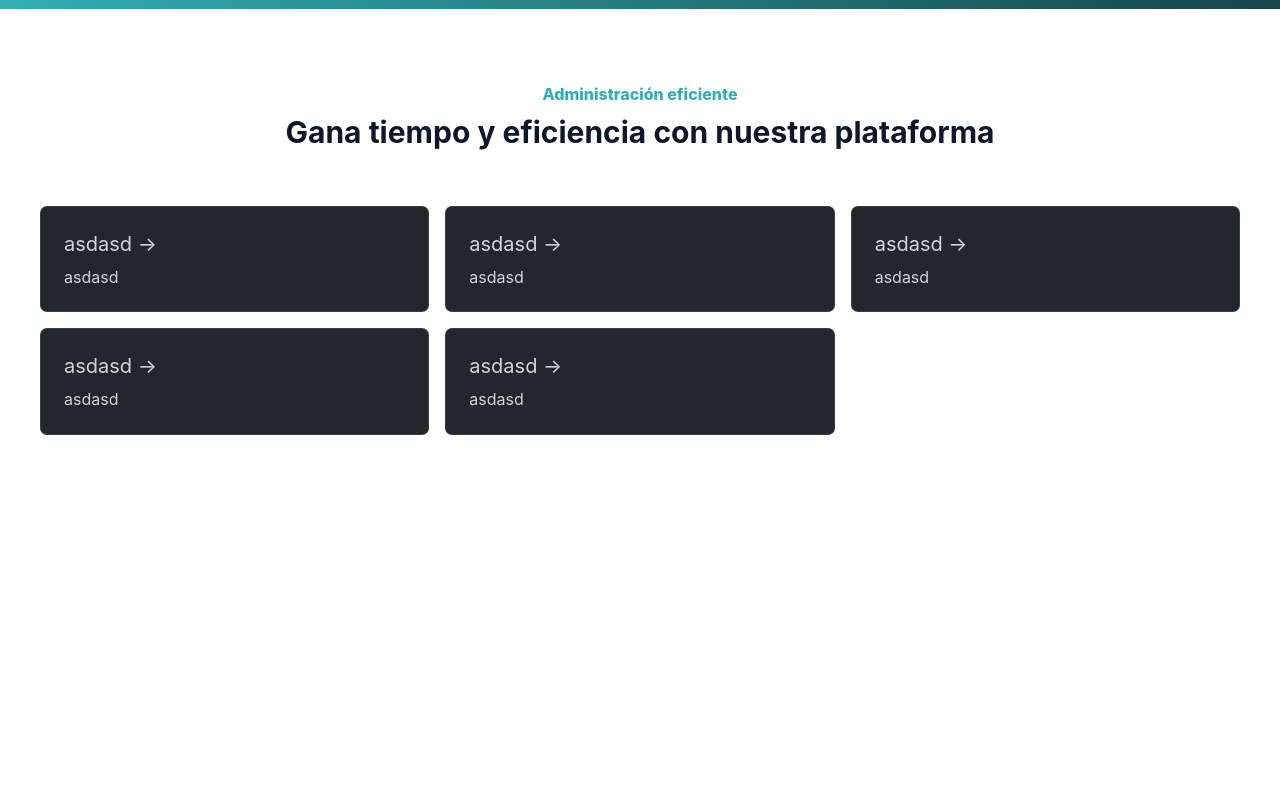
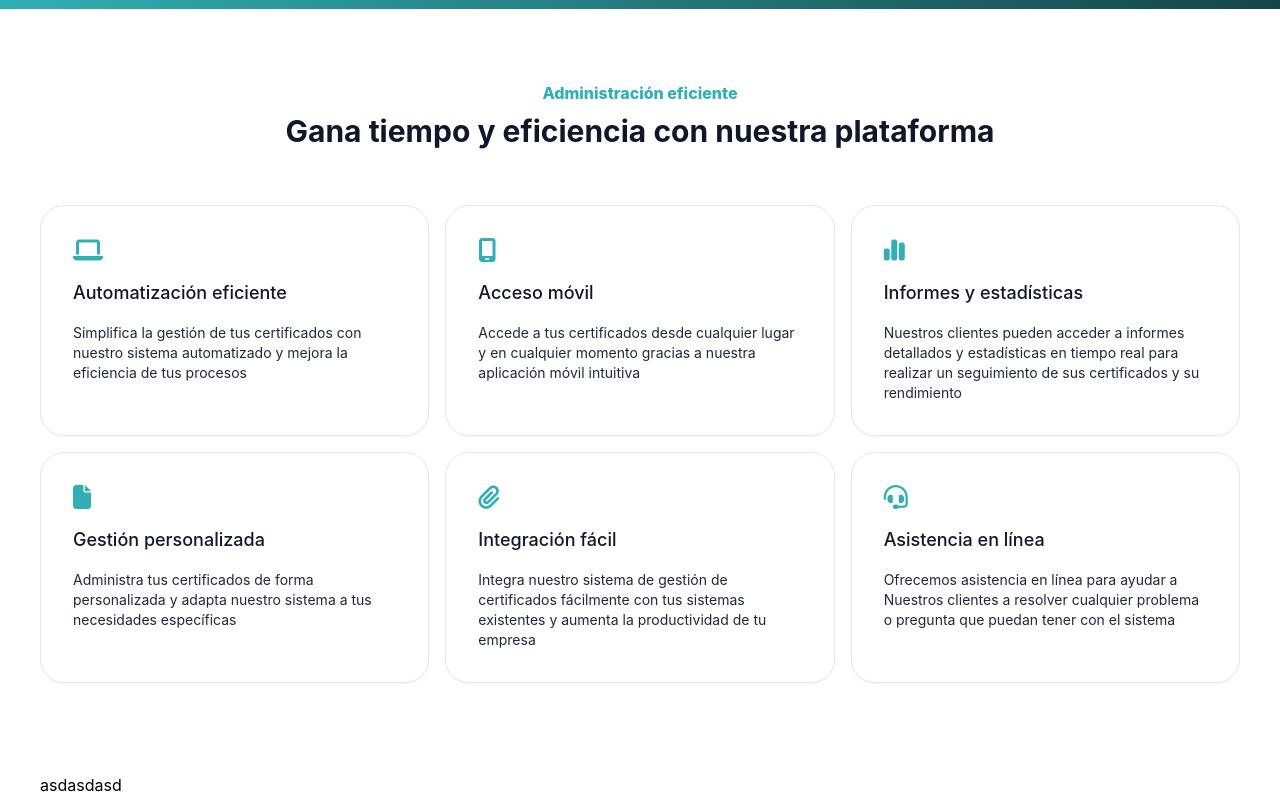
Before and after one commit to DIGITALCERTI/digitalcerti-landing, an Astro site: page / in a window 1280 px wide. Shown: the part 631-1428 px from the top of the page. Before the commit the page ends 1240 px from the top, so only its background shows below. Built offline with nearby package versions, Linux system fonts and the light colour scheme; Astro itself is replaced by a stand-in of ours.

Commit message:
add card

```diff
--- a/src/components/Card.astro
+++ b/src/components/Card.astro
@@ -1,61 +1,19 @@
 ---
 interface Props {
 	title: string;
-	body: string;
-	href: string;
+	icon: string;
+	description: string;
 }
 
-const { href, title, body } = Astro.props;
+const { icon, title, description } = Astro.props;
 ---
 
-<li class="link-card">
-	<a href={href}>
-		<h2>
-			{title}
-			<span>&rarr;</span>
-		</h2>
-		<p>
-			{body}
-		</p>
-	</a>
-</li>
-<style>
-	.link-card {
-		list-style: none;
-		display: flex;
-		padding: 1px;
-		background-color: #23262d;
-		background-image: none;
-		background-size: 400%;
-		border-radius: 7px;
-		background-position: 100%;
-		transition: background-position 0.6s cubic-bezier(0.22, 1, 0.36, 1);
-		box-shadow: inset 0 0 0 1px rgba(255, 255, 255, 0.1);
-	}
-	.link-card > a {
-		width: 100%;
-		text-decoration: none;
-		line-height: 1.4;
-		padding: calc(1.5rem - 1px);
-		border-radius: 8px;
-		color: white;
-		background-color: #23262d;
-		opacity: 0.8;
-	}
-	h2 {
-		margin: 0;
-		font-size: 1.25rem;
-		transition: color 0.6s cubic-bezier(0.22, 1, 0.36, 1);
-	}
-	p {
-		margin-top: 0.5rem;
-		margin-bottom: 0;
-	}
-	.link-card:is(:hover, :focus-within) {
-		background-position: 0;
-		background-image: var(--accent-gradient);
-	}
-	.link-card:is(:hover, :focus-within) h2 {
-		color: rgb(var(--accent-light));
-	}
-</style>
+<div class="rounded-3xl	border border-slate-200  shadow-sm p-8 hover:border-primary-500" >
+	<i class=`${icon} fa-xl text-primary-500 mb-7`></i>
+	<h4 class="text-slate-900 text-lg font-medium mb-4">
+		{title}
+	</h4>
+	<p class="text-slate-800 text-sm">
+		{description}
+	</p>
+</div>
--- a/src/pages/index.astro
+++ b/src/pages/index.astro
@@ -37,16 +37,23 @@ import { Image } from 'astro:assets';
 				<Image src={ImgGirlNav} alt="logo" loading="lazy" />
 			</div>
 		</section>
-		<section class="w-[75rem] m-auto flex  flex-col  h-full  pt-[73px]">
+		<section class="w-[75rem] m-auto pt-[4.5rem] pb-[5.6rem]">
 			<h2 class="text-base font-extrabold text-primary-500 text-center my-0	m-auto">Administración eficiente</h2>
 			<h3 class="text-3xl font-bold text-slate-900 text-center my-0	m-auto	mt-2">Gana tiempo y eficiencia con nuestra plataforma</h3>
 			<div class="grid grid-cols-3 gap-4 mt-14" >
-				<Card href="adasd" title="asdasd" body="asdasd"/>
-				<Card href="adasd" title="asdasd" body="asdasd"/>
-				<Card href="adasd" title="asdasd" body="asdasd"/>
-				<Card href="adasd" title="asdasd" body="asdasd"/>
-				<Card href="adasd" title="asdasd" body="asdasd"/>
+				<Card icon="fa-solid fa-laptop" title="Automatización eficiente" description="Simplifica la gestión de tus certificados con nuestro sistema automatizado y mejora la eficiencia de tus procesos"/>
+				<Card icon="fa-solid fa-mobile-screen" title="Acceso móvil" description="Accede a tus certificados desde cualquier lugar y en cualquier momento gracias a nuestra aplicación móvil intuitiva"/>
+				<Card icon="fa-solid fa-chart-simple" title="Informes y estadísticas" description="Nuestros clientes pueden acceder a informes detallados y estadísticas en tiempo real para realizar un seguimiento de sus certificados y su rendimiento"/>
+				<Card icon="fa-solid fa-file" title="Gestión personalizada" description="Administra tus certificados de forma personalizada y adapta nuestro sistema a tus necesidades específicas"/>
+				<Card icon="fa-solid fa-paperclip" title="Integración fácil" description="Integra nuestro sistema de gestión de certificados fácilmente con tus sistemas existentes y aumenta la productividad de tu empresa"/>
+				<Card icon="fa-solid fa-headset" title="Asistencia en línea" description="Ofrecemos asistencia en línea para ayudar a Nuestros clientes a resolver cualquier problema o pregunta que puedan tener con el sistema"/>
 
+
+			</div>
+		</section>
+		<section class="w-[75rem] m-auto">
+			<div>
+				asdasdasd
 			</div>
 		</section>
 	</main>
```
